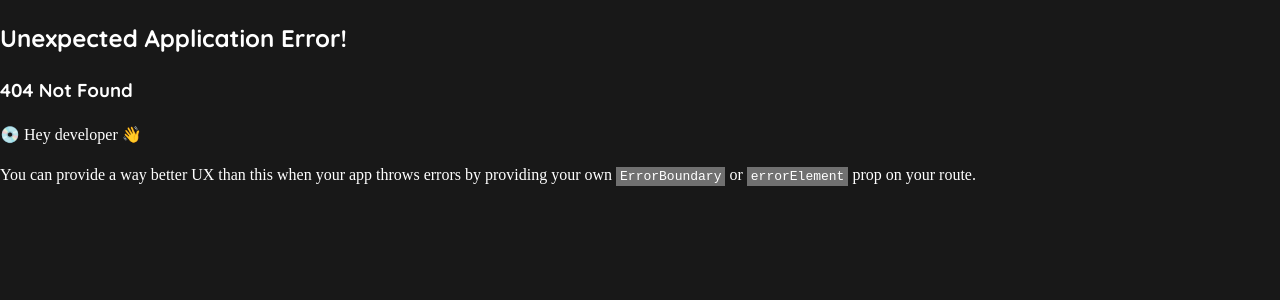
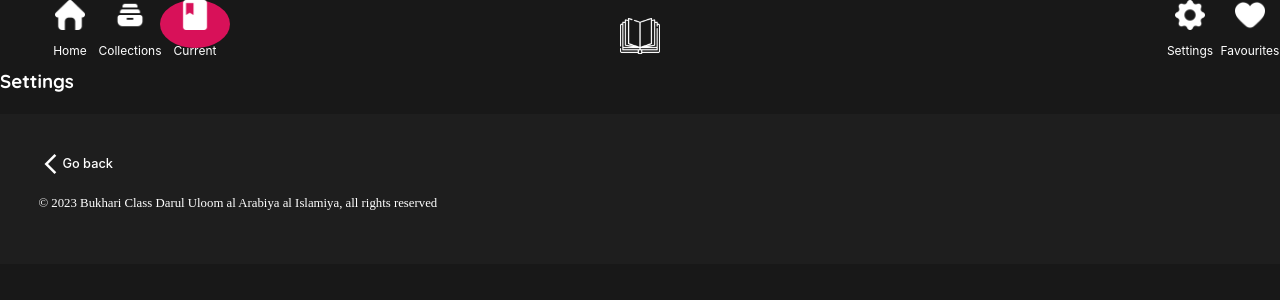
Before and after one commit to mo3r99/hadith, a React (Vite) app: page /settings in a window 1280 px wide. Before the commit this address had no page. Shown: the top 300 px of the page. Built offline with nearby package versions, Linux system fonts and the light colour scheme; a web font is replaced by a local one.

Commit message:
added new routes

```diff
--- a/src/components/navbar/Navbar.jsx
+++ b/src/components/navbar/Navbar.jsx
@@ -1,28 +1,55 @@
-import Styles from './Navbar.module.css'
+import { NavLink } from "react-router-dom";
 
-import Logo from '/src/assets/book.png'
+import Styles from "./Navbar.module.css";
 
-import homeLogo from '/src/assets/home.png'
-import collectionsLogo from '/src/assets/collections.png'
-import currentLogo from '/src/assets/current.png'
-import settingsLogo from '/src/assets/settings.png'
-import favouritesLogo from '/src/assets/favourites.png'
+import Logo from "/src/assets/book.png";
+
+import homeLogo from "/src/assets/home.png";
+import collectionsLogo from "/src/assets/collections.png";
+import currentLogo from "/src/assets/current.png";
+import settingsLogo from "/src/assets/settings.png";
+import favouritesLogo from "/src/assets/favourites.png";
 
 function Navbar() {
   return (
     <nav>
-        <ul>
-            <li><img src={homeLogo} /><span>Home</span></li>
-            <li><img src={collectionsLogo} /><span>Collections</span></li>
-            <li className={Styles.bold}><img src={currentLogo} /><span>Current</span></li>
-            <li className={Styles.right}><img src={favouritesLogo} /><span>Favourites</span></li>
-            <li className={Styles.right}><img src={settingsLogo} /><span>Settings</span></li>
-        </ul>
-        <div className={Styles.logo}>
-            <img src={Logo} />
-        </div>
+      <ul>
+        <li>
+          <NavLink to="/">
+            <img src={homeLogo} />
+            <span>Home</span>
+          </NavLink>
+        </li>
+        <li>
+          <NavLink to="/collections">
+            <img src={collectionsLogo} />
+            <span>Collections</span>
+          </NavLink>
+        </li>
+        <li className={Styles.bold}>
+          <NavLink to="/hadith/1/1">
+            <img src={currentLogo} />
+            <span>Current</span>
+          </NavLink>
+        </li>
+        <li className={Styles.right}>
+          <NavLink to="/favourites">
+            <img src={favouritesLogo} />
+            <span>Favourites</span>
+          </NavLink>
+        </li>
+        <li className={Styles.right}>
+          <NavLink to="/settings">
+            <img src={settingsLogo} />
+            <span>Settings</span>
+          </NavLink>
+        </li>
+      </ul>
+      <div className={Styles.logo}>
+        <img src={Logo} />
+      </div>
     </nav>
-  )
+  );
 }
 
-export default Navbar
+export default Navbar;
--- a/src/components/navbar/Navbar.module.css
+++ b/src/components/navbar/Navbar.module.css
@@ -1,4 +1,19 @@
-@media screen and (min-width: 1000px) {
+nav a {
+  display:inherit;
+  font: inherit;
+  color: inherit;
+  position: inherit;
+  flex-direction: inherit;
+  align-items: inherit;
+  transition: inherit;
+  opacity: inherit;
+}
+
+nav a:hover {
+  color: unset;
+}
+
+@media screen and (min-width: 700px) {
 nav {
   width: 100%;
 }
@@ -42,14 +57,18 @@
   float: right;
 }
 
-  nav li > span {
+nav > li > a:hover {
+  color: white;
+}
+
+nav li > a >span {
   opacity: 0;
   position: relative;
   bottom: -1em;
   transition: all 0.25s ease;
 }
 
-  nav li:hover > span {
+nav li:hover > a > span {
   opacity: 1;
   bottom: 0;
 }
@@ -58,7 +77,7 @@
   background-color: #d81159;
 }
 }
-@media screen and (max-width: 1000px) {
+@media screen and (max-width: 700px) {
 .logo {
   display: none;
   opacity: 0;
@@ -98,6 +117,11 @@
   padding: 0;
 }
 
+nav li:hover {
+  background-color: unset;
+  color: white;
+}
+
 nav li > span {
   opacity: 1;
   position: inherit;
@@ -130,7 +154,7 @@
 }
 }
 
-@media screen and (max-width: 800px) {
+@media screen and (max-width: 600px) {
 nav {
   font-size: 13px;
 }
--- /dev/null
+++ b/src/pages/collections/Collections.jsx
@@ -0,0 +1,12 @@
+import React from 'react'
+import Navbar from '../../components/navbar/Navbar'
+
+function Collections() {
+  return (
+    <>
+    <h3>Collections</h3>
+    </>
+  )
+}
+
+export default Collections
--- /dev/null
+++ b/src/pages/favourites/Favourites.jsx
@@ -0,0 +1,12 @@
+import React from 'react'
+import Navbar from '../../components/navbar/Navbar'
+
+function Favourites() {
+  return (
+    <>
+    <h3>Favourites</h3>
+    </>
+  )
+}
+
+export default Favourites
--- /dev/null
+++ b/src/pages/settings/Settings.jsx
@@ -0,0 +1,12 @@
+import React from 'react'
+import Navbar from '../../components/navbar/Navbar'
+
+function Settings() {
+  return (
+    <>
+    <h3>Settings</h3>
+    </>
+  )
+}
+
+export default Settings
```
Also changed, not shown: src/App.jsx (+16 -1 lines). Lines whose indentation alone changed are shown as unchanged.
